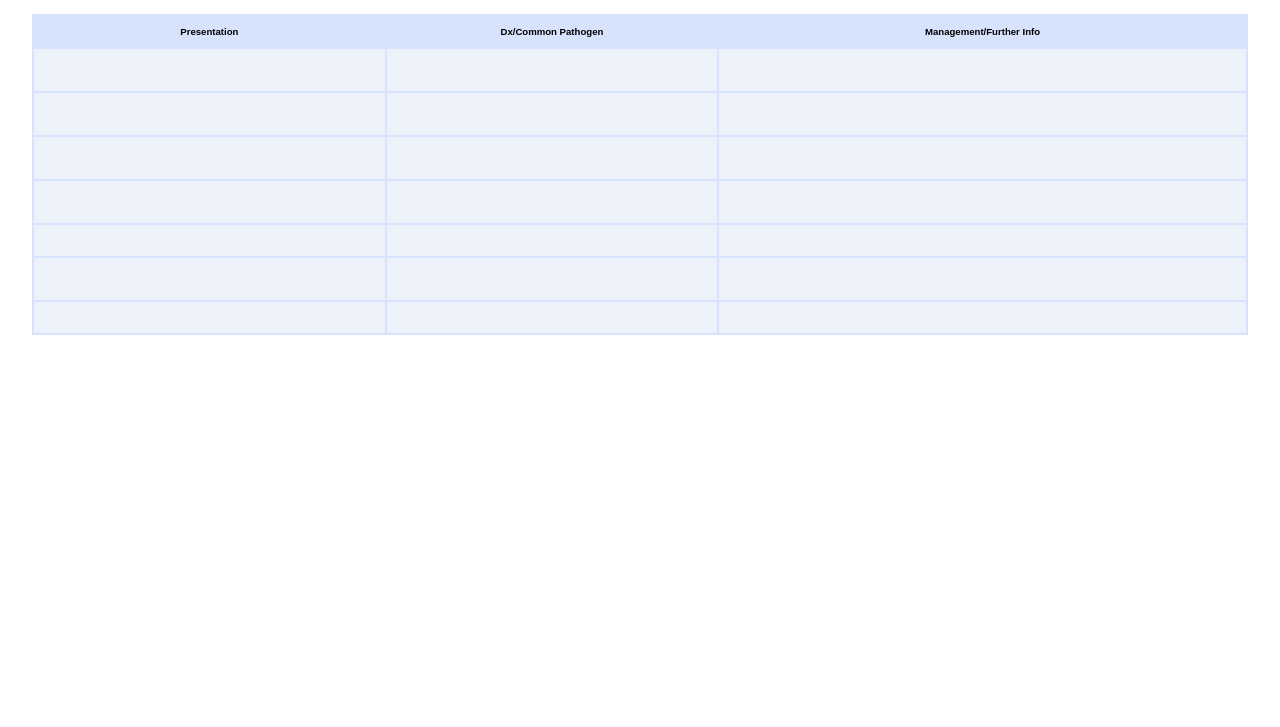
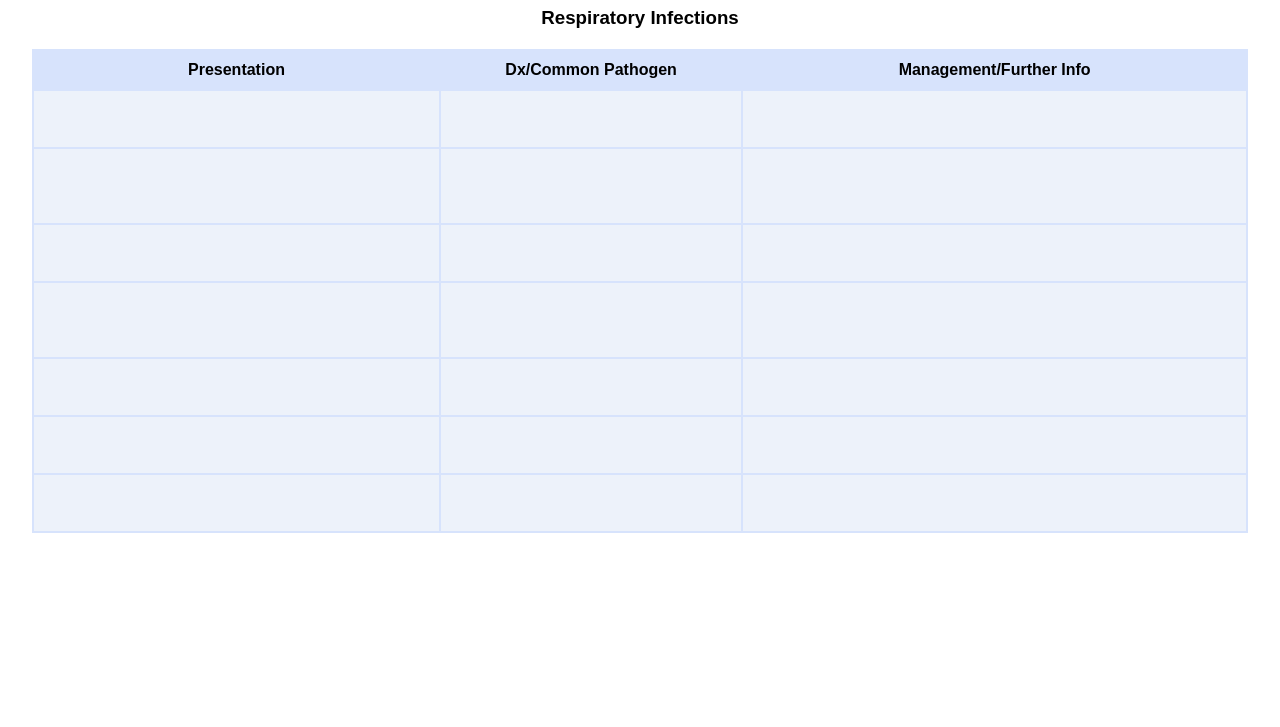
Before and after one commit to feathergames/feathergames.github.io, a plain HTML site: page revisionresource.html in a window 1280 px wide. Shown: the part 73-800 px from the top of the page. Drawn offline with Linux system fonts and the light colour scheme.

Commit message:
Update revisionresource.html

```diff
--- a/revisionresource.html
+++ b/revisionresource.html
@@ -12,7 +12,6 @@
 		width: 100%;
 		max-width: 95%;
 		margin: 20px auto;
-		font-size:0.75vw;
 	}
 	table {
 		width: 100%;
```
